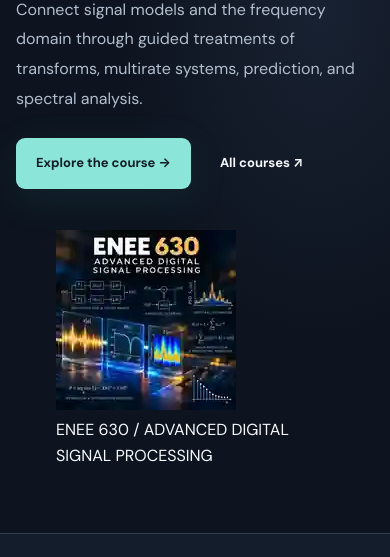
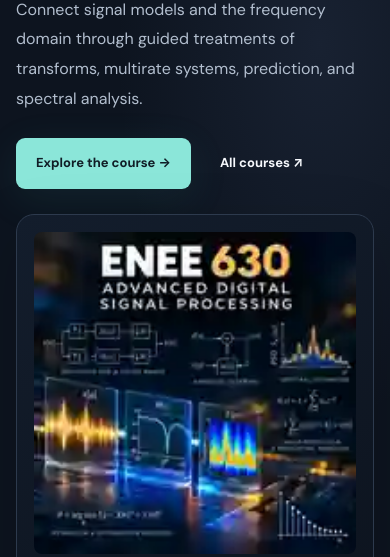
Before and after one commit to RHHanson-UMD/ENEE-630, a website: page site/index.html in a window 390 px wide. Shown: the part 287-844 px from the top of the page. Drawn offline with Linux system fonts and the light colour scheme.

Commit message:
style: integrate custom course cover on responsive landing page

```diff
--- a/site/assets/styles.css
+++ b/site/assets/styles.css
@@ -72,3 +72,9 @@
 .topic-lesson span{font-size:12px;color:var(--muted)}
 .topic-lesson:hover,.topic-lesson:focus-visible{background:var(--surface2);outline-offset:3px}
 @media(max-width:600px){.topic-group summary{padding:17px 15px;gap:12px}.topic-content{padding:16px 18px}.topic-index{font-size:12px}}
+
+/* User-provided ENEE 630 cover: compact preview, not reproduced instructor material. */
+.course-cover{margin:0;border:1px solid var(--line);border-radius:18px;background:linear-gradient(150deg,var(--surface),var(--bg));padding:17px;box-shadow:var(--cardshadow);display:grid;gap:11px;place-items:center;overflow:hidden}
+.course-cover img{display:block;width:min(100%,340px);height:auto;aspect-ratio:1;object-fit:contain;image-rendering:auto;border-radius:8px}
+.course-cover figcaption{font:700 10px/1.4 'Space Grotesk',sans-serif;letter-spacing:.15em;color:var(--faint);text-align:center}
+@media(max-width:800px){.course-cover{max-width:420px}}
```
